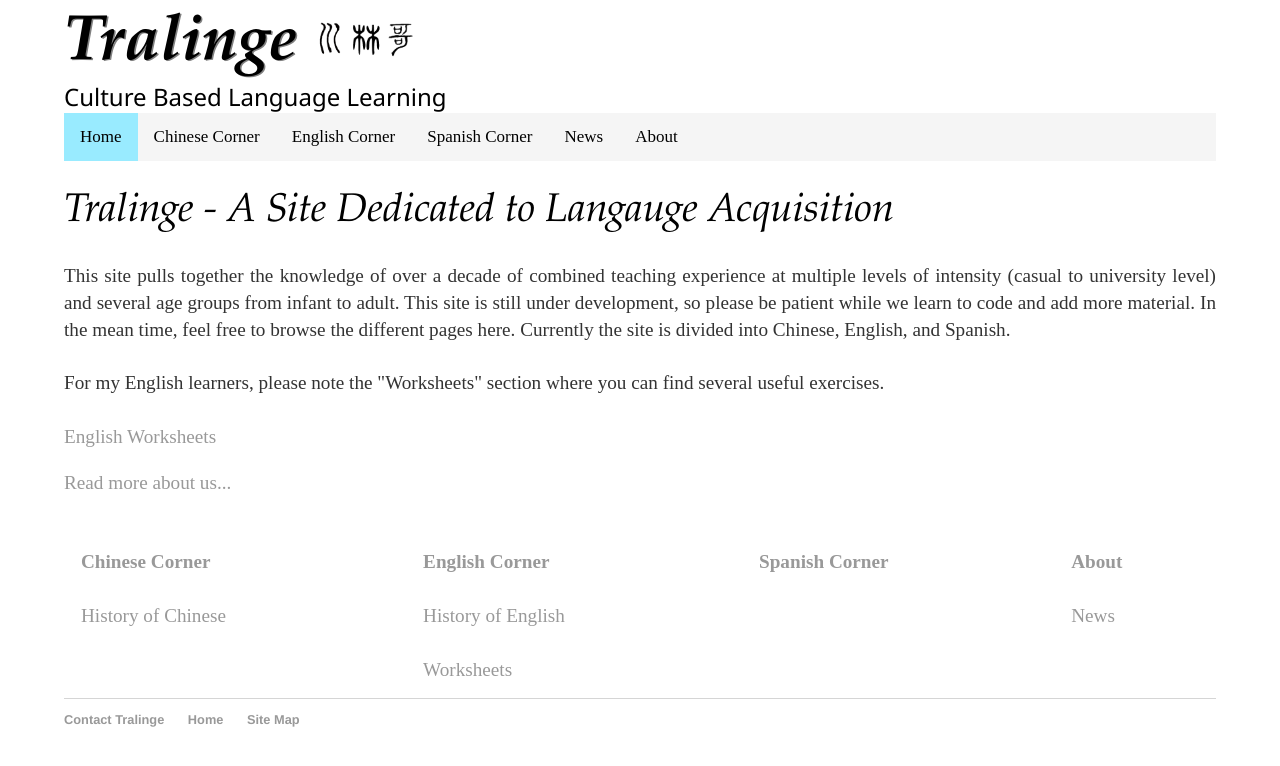
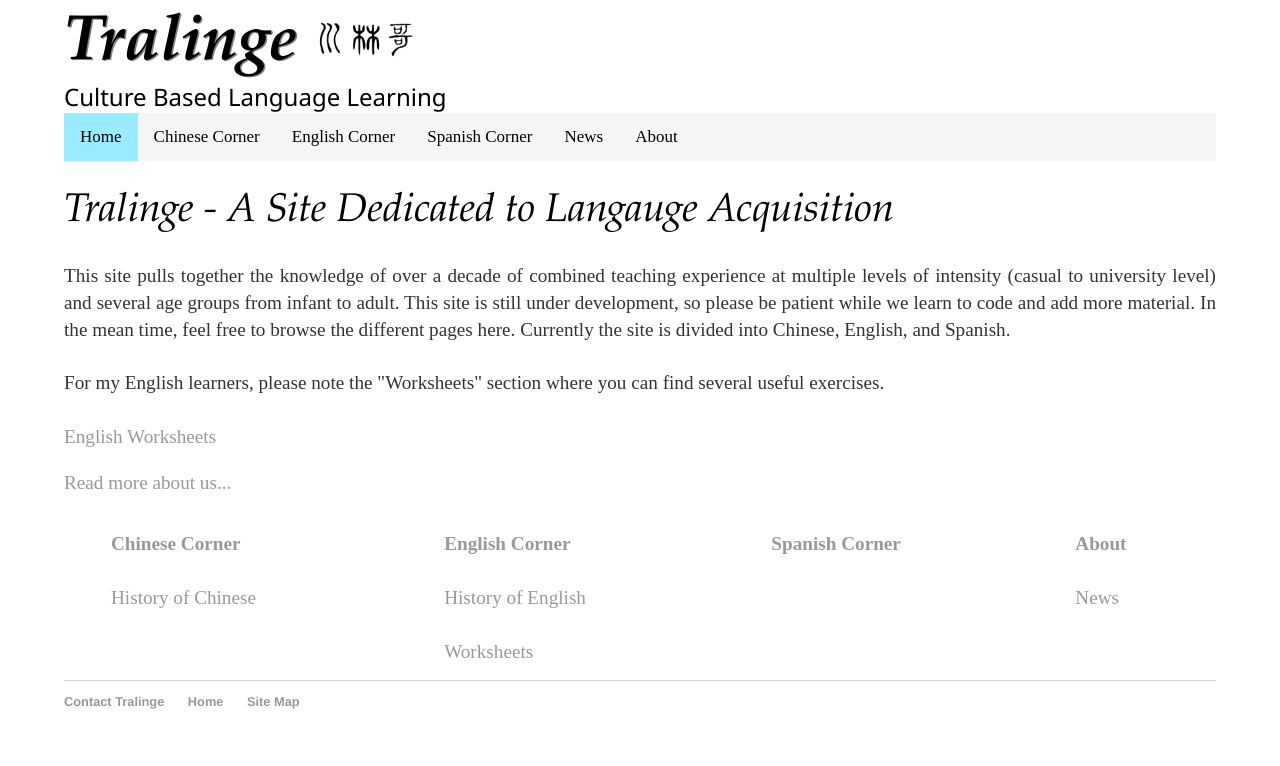
Before and after one commit to Tralinge/tralinge.github.io, a Jekyll site: the page built from index.html, in a window 1280 px wide. Shown: the top 766 px of the page. Built offline with Jekyll 4.4.1, drawn with Linux system fonts in a browser that asks for light colours.

Commit message:
Update default.html

```diff
--- a/_layouts/default.html
+++ b/_layouts/default.html
@@ -53,8 +53,7 @@
 
 			</div><!-- /.container -->
 
-			<index style="color:blue;margin-left:30px;">
-			<div class="index">
+			<div class="index" style="color:blue;margin-left:30px;">
 				{% include site_index.html %}
 			</div>
 
```
